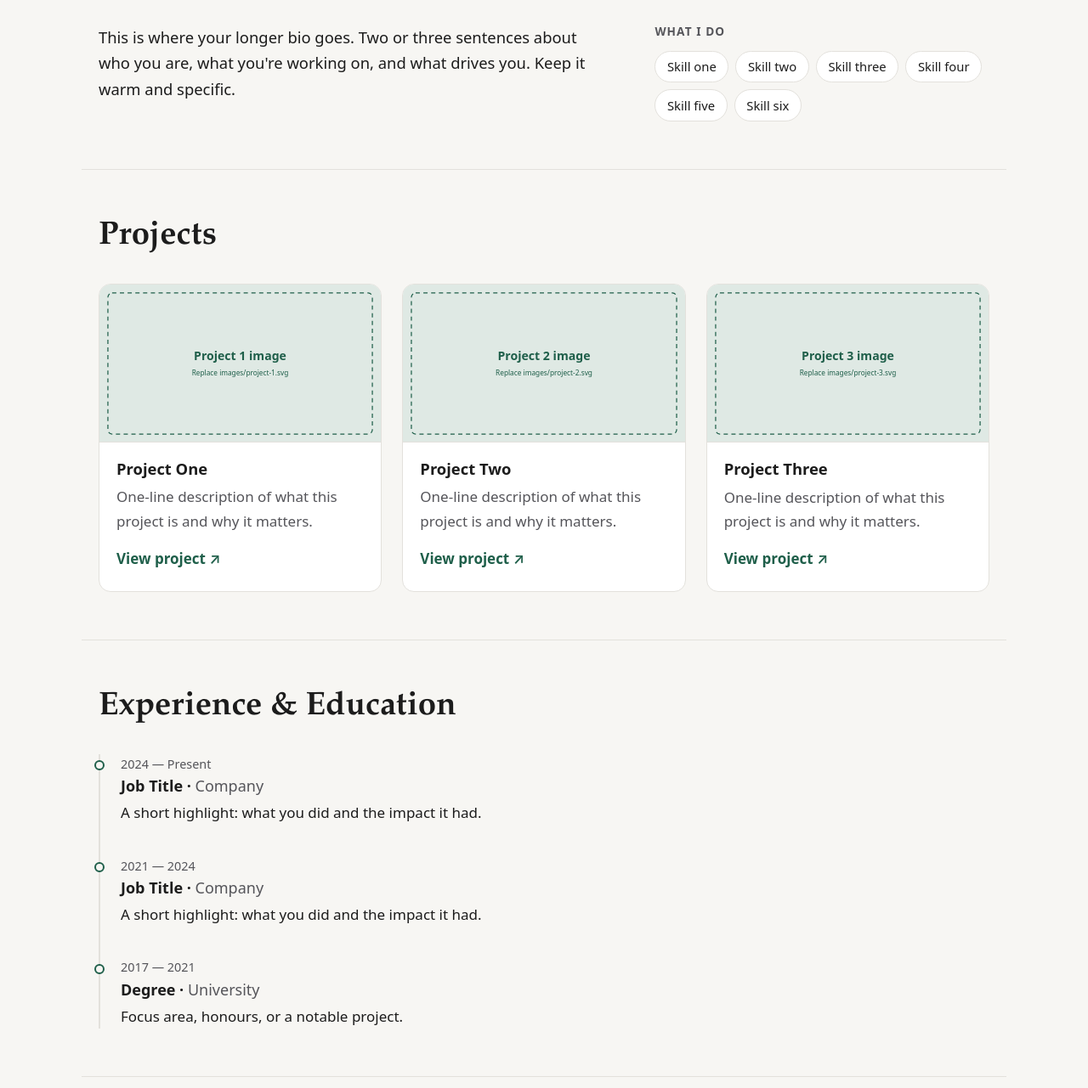
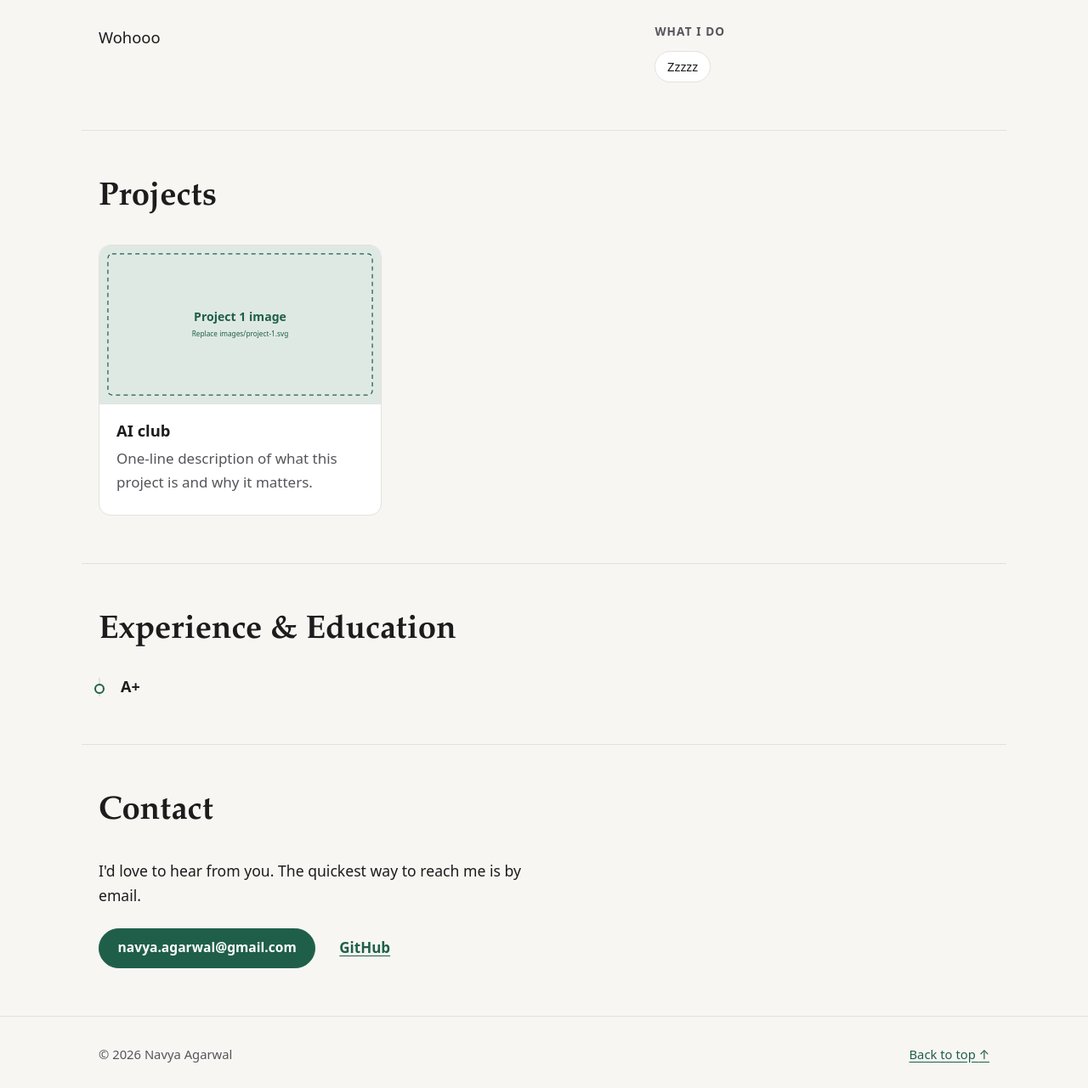
Before and after one commit to navyafis/Insead, a plain HTML site: page index.html in a window 1280 px wide. Shown: the part 699-1980 px from the top of the page at 85% size. Drawn offline with Linux system fonts and the light colour scheme.

Commit message:
Fill in Navya's details
Co-Authored-By: Claude Opus 5.5 <noreply@anthropic.com>
Claude-Session: https://claude.ai/code/session_01SwxmK1E1K1iMWgR6x9E99Q

```diff
--- a/index.html
+++ b/index.html
@@ -6,31 +6,31 @@
 
   <!-- ============================================================
        SEO + SOCIAL SHARING
-       EDIT ME: replace "Your Name", the description, and the URL
+       EDIT ME: update your name, the description, and the URL
        below once you know your Netlify address (e.g. https://yourname.netlify.app).
        ============================================================ -->
-  <title>Your Name · Personal Website</title>
-  <meta name="description" content="Your Name — a one-line bio that says what you do and what you care about.">
-  <meta name="author" content="Your Name">
+  <title>Navya Agarwal · Personal Website</title>
+  <meta name="description" content="Navya Agarwal — Oh shittt">
+  <meta name="author" content="Navya Agarwal">
   <meta name="theme-color" content="#f7f6f3" media="(prefers-color-scheme: light)">
   <meta name="theme-color" content="#121212" media="(prefers-color-scheme: dark)">
   <meta name="color-scheme" content="light dark">
 
   <!-- Open Graph (Facebook, LinkedIn, WhatsApp, Slack…) -->
   <meta property="og:type" content="website">
-  <meta property="og:title" content="Your Name · Personal Website">
-  <meta property="og:description" content="A one-line bio that says what you do and what you care about.">
+  <meta property="og:title" content="Navya Agarwal · Personal Website">
+  <meta property="og:description" content="Oh shittt">
   <meta property="og:url" content="https://your-site.netlify.app/">
   <!-- Social sites need a FULL URL for the image. Update the domain after deploying. -->
   <meta property="og:image" content="https://your-site.netlify.app/images/og-image.png">
   <meta property="og:image:width" content="1200">
   <meta property="og:image:height" content="630">
-  <meta property="og:image:alt" content="Your Name — personal website">
+  <meta property="og:image:alt" content="Navya Agarwal — personal website">
 
   <!-- Twitter / X -->
   <meta name="twitter:card" content="summary_large_image">
-  <meta name="twitter:title" content="Your Name · Personal Website">
-  <meta name="twitter:description" content="A one-line bio that says what you do and what you care about.">
+  <meta name="twitter:title" content="Navya Agarwal · Personal Website">
+  <meta name="twitter:description" content="Oh shittt">
   <meta name="twitter:image" content="https://your-site.netlify.app/images/og-image.png">
 
   <link rel="icon" href="images/favicon.svg" type="image/svg+xml">
@@ -42,7 +42,7 @@
   <header class="site-header">
     <nav class="nav container" aria-label="Main">
       <!-- EDIT ME: your initials or short name -->
-      <a class="nav__brand" href="#top">YN</a>
+      <a class="nav__brand" href="#top">NA</a>
 
       <button class="nav__toggle" type="button" aria-expanded="false" aria-controls="nav-menu">
         <span class="nav__toggle-bar" aria-hidden="true"></span>
@@ -64,9 +64,9 @@
       <div class="hero__text">
         <p class="eyebrow">Hello, I'm</p>
         <!-- EDIT ME: your name -->
-        <h1 id="hero-title" class="hero__title">Your Name</h1>
+        <h1 id="hero-title" class="hero__title">Navya Agarwal</h1>
         <!-- EDIT ME: your tagline / one-line bio -->
-        <p class="hero__tagline">A one-line bio that says what you do and what you care about.</p>
+        <p class="hero__tagline">Oh shittt</p>
         <div class="hero__actions">
           <a class="button button--primary" href="#projects">See my work</a>
           <a class="button button--ghost" href="#contact">Get in touch</a>
@@ -76,7 +76,7 @@
       <!-- IMAGE SPOT: replace images/profile.svg with your photo
            (e.g. images/profile.jpg, square, at least 600×600) and update src + alt. -->
       <figure class="hero__photo">
-        <img src="images/profile.svg" alt="Portrait of Your Name" width="600" height="600">
+        <img src="images/profile.svg" alt="Portrait of Navya Agarwal" width="600" height="600">
       </figure>
     </section>
 
@@ -85,21 +85,13 @@
       <h2 id="about-title" class="section__title">About</h2>
       <div class="about">
         <!-- EDIT ME: your longer bio, 2–3 sentences -->
-        <p class="about__bio">
-          This is where your longer bio goes. Two or three sentences about who you are,
-          what you're working on, and what drives you. Keep it warm and specific.
-        </p>
+        <p class="about__bio">Wohooo</p>
 
         <div>
           <h3 class="about__subtitle">What I do</h3>
           <!-- EDIT ME: your skills. Add or remove <li> lines freely. -->
           <ul class="tags" aria-label="Skills">
-            <li>Skill one</li>
-            <li>Skill two</li>
-            <li>Skill three</li>
-            <li>Skill four</li>
-            <li>Skill five</li>
-            <li>Skill six</li>
+            <li>Zzzzz</li>
           </ul>
         </div>
       </div>
@@ -113,35 +105,11 @@
       <div class="cards">
         <article class="card">
           <!-- IMAGE SPOT: replace images/project-1.svg with a screenshot (16:9 works best) -->
-          <img class="card__image" src="images/project-1.svg" alt="Screenshot of Project One" width="800" height="450" loading="lazy">
+          <img class="card__image" src="images/project-1.svg" alt="Screenshot of AI club" width="800" height="450" loading="lazy">
           <div class="card__body">
-            <h3 class="card__title">Project One</h3>
-            <p class="card__text">One-line description of what this project is and why it matters.</p>
-            <a class="card__link" href="https://example.com" target="_blank" rel="noopener noreferrer">
-              View project<span class="visually-hidden"> Project One (opens in a new tab)</span> <span aria-hidden="true">↗</span>
-            </a>
-          </div>
-        </article>
-
-        <article class="card">
-          <img class="card__image" src="images/project-2.svg" alt="Screenshot of Project Two" width="800" height="450" loading="lazy">
-          <div class="card__body">
-            <h3 class="card__title">Project Two</h3>
-            <p class="card__text">One-line description of what this project is and why it matters.</p>
-            <a class="card__link" href="https://example.com" target="_blank" rel="noopener noreferrer">
-              View project<span class="visually-hidden"> Project Two (opens in a new tab)</span> <span aria-hidden="true">↗</span>
-            </a>
-          </div>
-        </article>
-
-        <article class="card">
-          <img class="card__image" src="images/project-3.svg" alt="Screenshot of Project Three" width="800" height="450" loading="lazy">
-          <div class="card__body">
-            <h3 class="card__title">Project Three</h3>
-            <p class="card__text">One-line description of what this project is and why it matters.</p>
-            <a class="card__link" href="https://example.com" target="_blank" rel="noopener noreferrer">
-              View project<span class="visually-hidden"> Project Three (opens in a new tab)</span> <span aria-hidden="true">↗</span>
-            </a>
+            <h3 class="card__title">AI club</h3>
+            <p class="card__text">One-line description of what this project is and why it matters. <!-- EDIT ME --></p>
+            <!-- EDIT ME: add a link here, e.g. <a class="card__link" href="https://...">View project</a> -->
           </div>
         </article>
       </div>
@@ -154,19 +122,8 @@
       <!-- EDIT ME: one <li class="timeline__item"> per role or degree, newest first. -->
       <ol class="timeline">
         <li class="timeline__item">
-          <p class="timeline__date">2024 — Present</p>
-          <h3 class="timeline__role">Job Title · <span class="timeline__org">Company</span></h3>
-          <p class="timeline__text">A short highlight: what you did and the impact it had.</p>
-        </li>
-        <li class="timeline__item">
-          <p class="timeline__date">2021 — 2024</p>
-          <h3 class="timeline__role">Job Title · <span class="timeline__org">Company</span></h3>
-          <p class="timeline__text">A short highlight: what you did and the impact it had.</p>
-        </li>
-        <li class="timeline__item">
-          <p class="timeline__date">2017 — 2021</p>
-          <h3 class="timeline__role">Degree · <span class="timeline__org">University</span></h3>
-          <p class="timeline__text">Focus area, honours, or a notable project.</p>
+          <!-- EDIT ME: add the dates, school or company, and a sentence of detail -->
+          <h3 class="timeline__role">A+</h3>
         </li>
       </ol>
     </section>
@@ -178,9 +135,9 @@
 
       <!-- EDIT ME: your email address and profile links -->
       <ul class="contact__list">
-        <li><a class="button button--primary" href="mailto:you@example.com">you@example.com</a></li>
-        <li><a class="contact__link" href="https://www.linkedin.com/in/your-handle" target="_blank" rel="noopener noreferrer">LinkedIn<span class="visually-hidden"> (opens in a new tab)</span></a></li>
-        <li><a class="contact__link" href="https://github.com/your-handle" target="_blank" rel="noopener noreferrer">GitHub<span class="visually-hidden"> (opens in a new tab)</span></a></li>
+        <li><a class="button button--primary" href="mailto:navya.agarwal@gmail.com">navya.agarwal@gmail.com</a></li>
+        <!-- EDIT ME: add your LinkedIn here, e.g. <li><a class="contact__link" href="https://www.linkedin.com/in/your-handle">LinkedIn</a></li> -->
+        <li><a class="contact__link" href="https://github.com/navyafis" target="_blank" rel="noopener noreferrer">GitHub<span class="visually-hidden"> (opens in a new tab)</span></a></li>
       </ul>
     </section>
   </main>
@@ -188,7 +145,7 @@
   <footer class="site-footer">
     <div class="container site-footer__inner">
       <!-- EDIT ME: your name -->
-      <p>© <span id="year">2026</span> Your Name</p>
+      <p>© <span id="year">2026</span> Navya Agarwal</p>
       <a href="#top">Back to top <span aria-hidden="true">↑</span></a>
     </div>
   </footer>
```
Also changed, not shown: images/favicon.svg, images/og-image.png.
